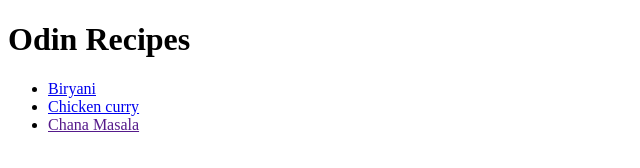
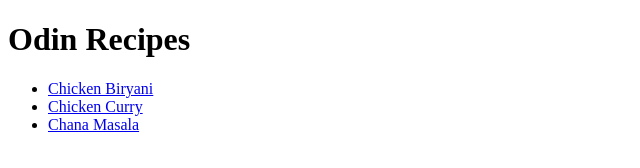
Before and after one commit to niks-parakkandi/odin-recipes, a plain HTML site: page index.html in a window 1280 px wide. Shown: the whole page, without its empty margins (0-640 px from the left). Drawn offline with Linux system fonts and the light colour scheme.

Commit message:
typo in index.html

```diff
--- a/index.html
+++ b/index.html
@@ -7,9 +7,9 @@
     <body>
         <h1>Odin Recipes</h1>
             <ul>
-                <li><a href="./recipes/biryani.html">Biryani</a></li>
-                <li><a href="./recipes/curry.html">Chicken curry</a></li>
-                <li><a href="">Chana Masala</a></li>
+                <li><a href="./recipes/biryani.html">Chicken Biryani</a></li>
+                <li><a href="./recipes/curry.html">Chicken Curry</a></li>
+                <li><a href="recipes/chana.html">Chana Masala</a></li>
             </ul>
     </body>
 </html>
```
